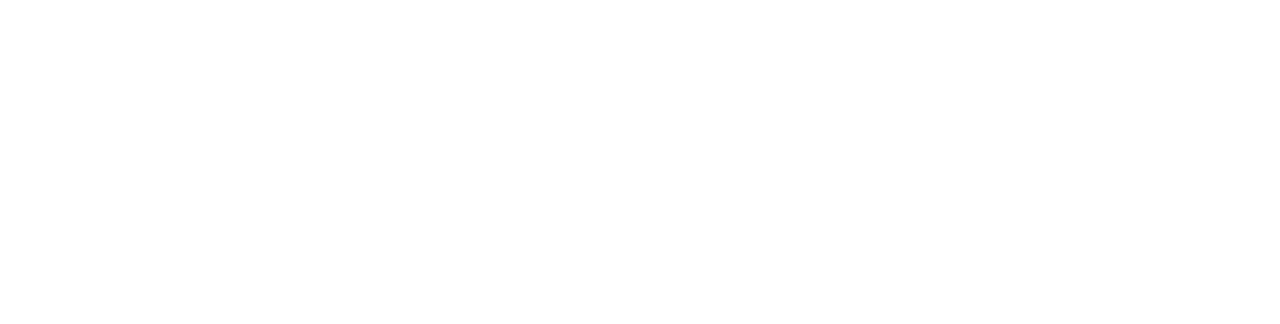
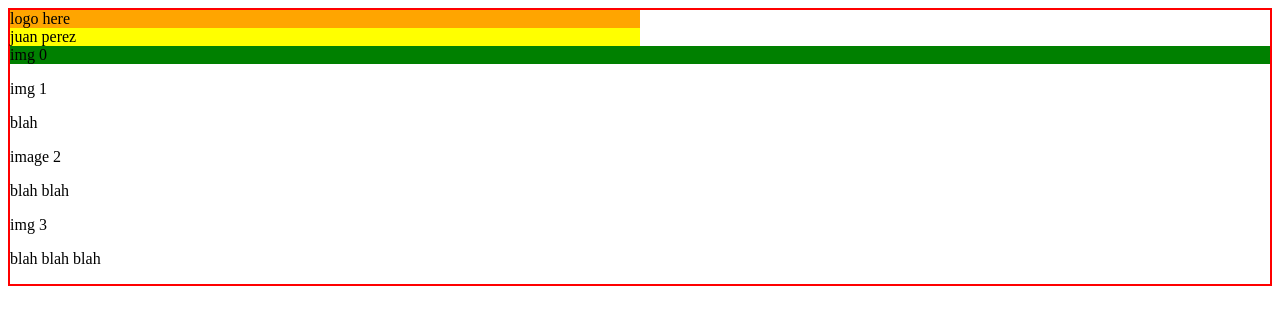
Before and after one commit to juan2357/Build-a-Portfolio-Site, a plain HTML site: page index.html in a window 1280 px wide. Drawn offline with Linux system fonts and the light colour scheme.

Commit message:
boiler css

```diff
--- /dev/null
+++ b/css/main.css
@@ -0,0 +1,24 @@
+body {
+  border: 2px solid red;
+  display: block;
+  flex-wrap: wrap;
+}
+header {
+  width: 100%;
+  height: auto;
+}
+.logo {
+  background-color: orange;
+  width: 50%;
+  height: inherit;
+  order: 1;
+}
+.name {
+  background-color: yellow;
+  width: 50%;
+  height: inherit;
+  order:  2;
+}
+.title-img {
+  background-color: green;
+}
--- a/index.html
+++ b/index.html
@@ -2,48 +2,49 @@
 <html>
   <head>
     <meta charset="utf-8">
+    <link rel="stylesheet" href="css/main.css">
     <title>Portfolio Site</title>
   </head>
   <body>
     <header>
-      <div class="logo">
-
-      </div>
-      <div class="name">
-
-      </div>
+      <section class="logo">
+        logo here
+      </section>
+      <section class="name">
+        juan perez
+      </section>
     </header>
-    <section class="title-image">
-
+    <section class="title-img">
+      img 0
     </section>
     <section class="featured-work">
       <article class="img-1">
         <footer>
-          <p class="img-title">
-
+          <p class="work-title">
+            img 1
           </p>
           <p>
-
+            blah
           </p>
         </footer>
       </article>
       <article class="img-2">
         <footer>
-          <p class="img-title">
-
+          <p class="work-title">
+            image 2
           </p>
           <p class="img-desc">
-
+            blah blah
           </p>
         </footer>
       </article>
       <article class="img-3">
         <footer>
-          <p class="img-title">
-
+          <p class="work-title">
+            img 3
           </p>
-          <p class="img-desc">
-
+          <p class="img-desc" class="">
+            blah blah blah
           </p>
         </footer>
       </article>
```
